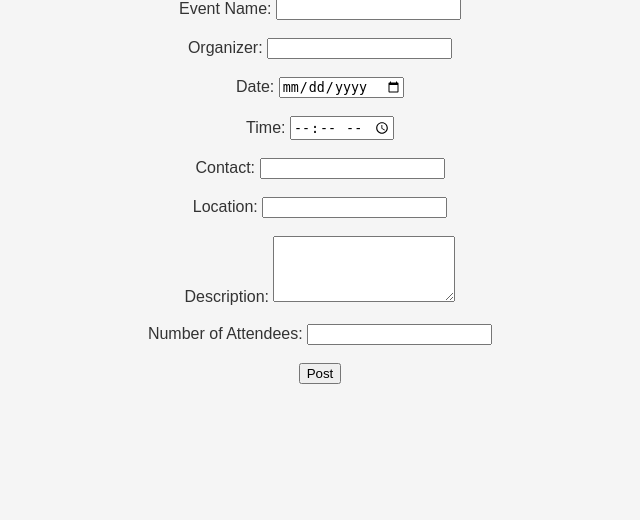
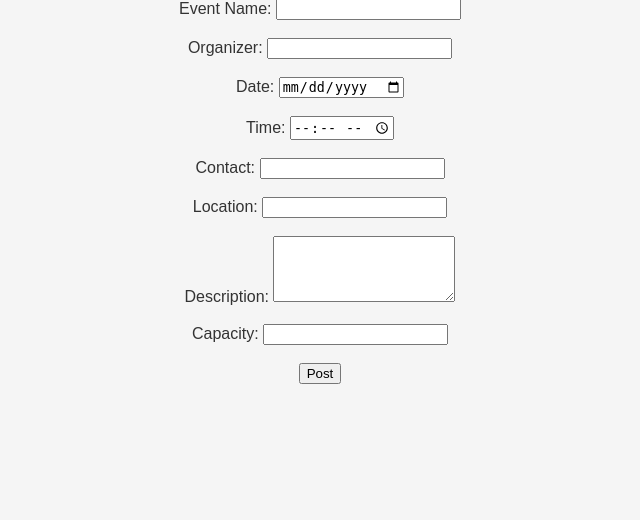
Before and after one commit to software-students-fall2023/2-web-app-exercise-recursion-n-1, a Flask app: template templates/add_event.html in a window 1280 px wide. Shown: the part 199-719 px from the top of the page, without its empty margins (320-960 px from the left). Run offline with Flask 3, Linux system fonts and the light colour scheme; the template is opened without the code that fills it, so the values that code supplies are empty; parts of the project's set-up code (start-up, migrations or seed data) failed here and were passed over.

Commit message:
update events

```diff
--- a/app.py
+++ b/app.py
@@ -164,34 +164,39 @@ def event():
 
 @app.route("/add_event", methods=["GET", "POST"])
 def add_event():
-    if "userid" in session:
-        user = db.users.find_one({"_id":ObjectId(session["userid"])})
-        if request.method == "POST":
-            event_name = request.form.get("eventName")
-            organizer = request.form.get("organizer")
-            date = request.form.get("date")
-            time = request.form.get("time")
-            point_of_contact = request.form.get("pointOfContact")
-            location = request.form.get("location")
-            description = request.form.get("description")
-            num_of_ppl = request.form.get("numOfPpl")
+    if "userid" not in session:
+        return redirect(url_for("loading"))
+    id = session["userid"]
+    user = db.users.find_one({"_id": ObjectId(id)})
+    if request.method == "POST":
+        event_name = request.form.get("eventName")
+        organizer = request.form.get("organizer")
+        date = request.form.get("date")
+        time = request.form.get("time")
+        point_of_contact = request.form.get("pointOfContact")
+        location = request.form.get("location")
+        description = request.form.get("description")
+        capacity = request.form.get("capacity")
+        new_event = {
+            "eventName": event_name,
+            "organizer": organizer,
+            "date": date,
+            "time": time,
+            "pointOfContact": point_of_contact,
+            "location": location,
+            "description": description,
+            "capacity": capacity,
+            "numOfPpl": 0,
+        }
+        db["event"].insert_one(new_event)
+        event_id= ObjectId(new_event["_id"])
+        user_postings= user.get("myPostings", [])
+        user_postings.append({"_id": ObjectId(event_id)})
+        db.users.update_one({"_id": ObjectId(id)}, {"$set": {"myPostings": user_postings}})
+        return redirect(url_for("event"))
+    return render_template("add_event.html",user=user)
 
-            new_event = {
-                "eventName": event_name,
-                "organizer": organizer,
-                "date": date,
-                "time": time,
-                "pointOfContact": point_of_contact,
-                "location": location,
-                "description": description,
-                "numOfPpl": num_of_ppl,
-            }
-            db["event"].insert_one(new_event)
-            return redirect(url_for("event"))
 
-        return render_template("add_event.html",user=user)
-    else:
-        return redirect(url_for("loading"))
 
 
 @app.route("/profile")
@@ -227,7 +232,7 @@ def show_profile():
         for event in user["myPostings"]:
             print("EVENT HERE", event)
             if(event is not None):
-                event_id = event["id"]
+                event_id = event["_id"]
                 event_details = db.event.find_one({"_id": ObjectId(event_id)})
                 print("EVENT DETAILS", event_details)
                 if(event_details is not None):
--- a/static/css/style.css
+++ b/static/css/style.css
@@ -283,7 +283,7 @@ select[name="search_option"] {
   transition: 0.3s;
 }
 
-.author, .when, .contact, .location, .description, .numOfPpl {
+.author, .when, .contact, .location, .description, .numOfPpl, .capacity {
   text-align: left;
   font-size: 16px;
   margin: 5px 0;
--- a/templates/add_event.html
+++ b/templates/add_event.html
@@ -32,8 +32,8 @@
         <textarea id="description" name="description" rows="4" required></textarea>
         <br/>
         <br/>
-        <label for="numOfPpl">Number of Attendees:</label>
-        <input type="number" id="numOfPpl" name="numOfPpl" required>
+        <label for="capacity">Capacity:</label>
+        <input type="number" id="capacity" name="capacity" required min="1">
         <br/>
         <br/>
         <button class="post-btn">Post</button>
--- a/templates/base.html
+++ b/templates/base.html
@@ -22,6 +22,7 @@
                     <div class="overlay-content">
                       <a href="/events">Event</a>
                       <a href="/profile">Profile</a>
+                      <a href="/add_event"> Create Event</a>
                       <a href="/logout">Log Out</a>
                     </div>
                   </div>
--- a/templates/events.html
+++ b/templates/events.html
@@ -16,6 +16,7 @@
     </select>
     <button type="submit" class="search-btn">Search</button>
   </form>
+
   <form action="{{ url_for('add_event') }}" method="get">
     <button class="add-btn">Post Event</button>
   </form>
@@ -40,6 +41,9 @@
       <p class="description">
         <span class="bold-text">Description:</span> {{ doc.description }}
       </p>
+      <p class="capacity">
+        <span class="bold-text">Capacity:</span> {{ doc.capacity}}
+      </p>
       <p class="numOfPpl">
         <span class="bold-text">Attendees:</span> {{ doc.numOfPpl }}
       </p>
```
